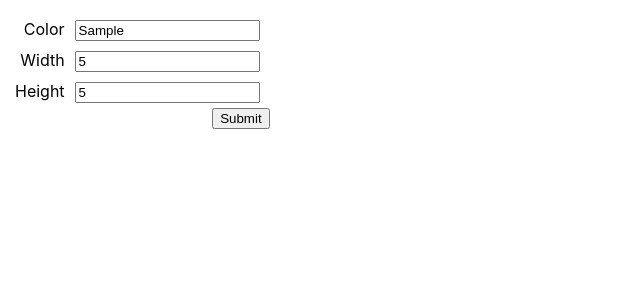
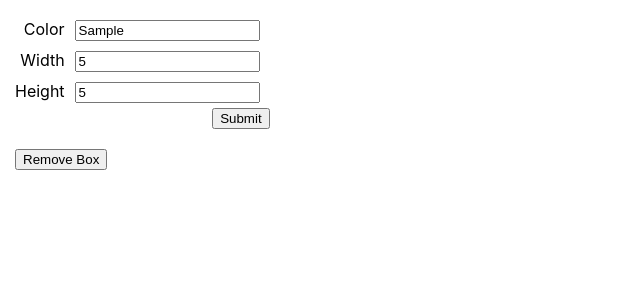
Before and after one commit to Salv4d/colorboxmaker, a React (Create React App) app: page / in a window 1280 px wide. Both pictures are taken after typing "Sample", "5", "5" into the empty fields and a click on the button "Submit". Shown: the top 300 px of the page, without its empty margins (0-640 px from the left). Built offline with nearby package versions, Linux system fonts and the light colour scheme.

Commit message:
add button to remove box

```diff
--- a/package.json
+++ b/package.json
@@ -9,6 +9,7 @@
     "react": "^17.0.2",
     "react-dom": "^17.0.2",
     "react-scripts": "5.0.0",
+    "uuid": "^8.3.2",
     "web-vitals": "^2.1.4"
   },
   "scripts": {
--- /dev/null
+++ b/src/Box.css
@@ -0,0 +1,7 @@
+.Box {
+  display: flex;
+  margin: 15px;
+  flex-direction: column;
+  justify-content: flex-start;
+  align-items: flex-start;
+}
--- a/src/Box.js
+++ b/src/Box.js
@@ -1,4 +1,5 @@
 import { Component } from "react";
+import "./Box.css";
 
 class Box extends Component {
   static defaultProps = {
@@ -6,10 +7,21 @@ class Box extends Component {
     width: "150px",
     height: "100px",
   };
+
+  constructor(props) {
+    super(props);
+    this.handleClick = this.handleClick.bind(this);
+  }
+
+  handleClick() {
+    this.props.removeBox(this.props.boxId);
+  }
+
   render() {
     const { backgroundColor, width, height } = this.props;
 
     return (
+      <div className="Box">
         <div
           style={{
             backgroundColor: backgroundColor,
@@ -17,6 +29,8 @@ class Box extends Component {
             height: height,
           }}
         ></div>
+        <button onClick={this.handleClick}>Remove Box</button>
+      </div>
     );
   }
 }
--- a/src/BoxList.js
+++ b/src/BoxList.js
@@ -1,6 +1,7 @@
 import { Component } from "react";
 import Box from "./Box";
 import NewBoxForm from "./NewBoxForm";
+import { v4 as uuidv4 } from "uuid";
 
 class BoxList extends Component {
   constructor(props) {
@@ -9,24 +10,33 @@ class BoxList extends Component {
       boxList: new Array(),
     };
     this.addBox = this.addBox.bind(this);
+    this.removeBox = this.removeBox.bind(this);
   }
 
   addBox(newObj) {
-    console.log(newObj);
+    newObj["key"] = uuidv4();
+
     this.setState((st) => ({ boxList: [...st.boxList, newObj] }));
   }
 
+  removeBox(boxId) {
+    this.setState((st) => ({
+      boxList: st.boxList.filter((val) => val.key != boxId),
+    }));
+  }
+
   render() {
-    console.log(this.state);
     return (
       <div>
         <NewBoxForm addBox={this.addBox} />
-        {this.state.boxList.map((val, idx) => (
+        {this.state.boxList.map((val) => (
           <Box
-            key={idx}
+            key={val.key}
+            boxId={val.key}
             backgroundColor={val.color}
             width={val.width}
             height={val.height}
+            removeBox={this.removeBox}
           />
         ))}
       </div>
```
Also changed, not shown: 1 other file (tests, documents, lock files or other folders). Lines whose indentation alone changed are shown as unchanged.
